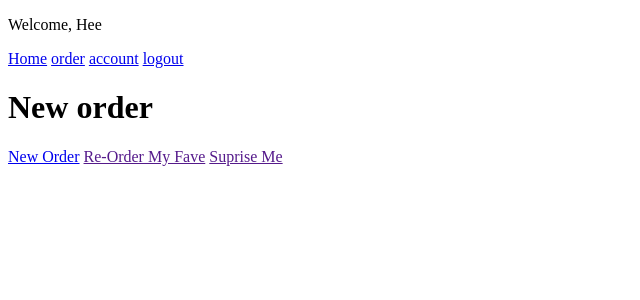
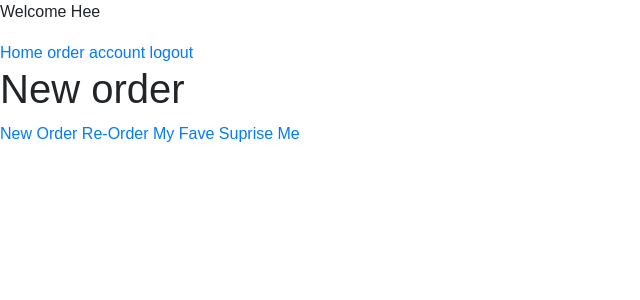
Before and after one commit to codingdojo-projects-algos-06-19/cliff_heej_ars, a Flask app: page /dashboard in a window 1280 px wide. Shown: the top 300 px of the page, without its empty margins (0-640 px from the left). Run offline with Flask 2, Linux system fonts and the light colour scheme; a user stored in the database is signed in; data comes from the database, SQL or seed files in the repository; some libraries are stand-ins or nearby versions.

Commit message:
More CSS & HTML
added static file for 3 html pages

```diff
--- /dev/null
+++ b/static/my_style.css
@@ -0,0 +1,6 @@
+*{
+    margin:auto;
+    padding:0px;
+    font-family: sans-serif;
+    background-image:
+}
--- a/templates/dashboard.html
+++ b/templates/dashboard.html
@@ -5,9 +5,12 @@
     <meta name="viewport" content="width=device-width, initial-scale=1.0">
     <meta http-equiv="X-UA-Compatible" content="ie=edge">
     <title>PIZZATIME</title>
+    <link rel="stylesheet" href="https://stackpath.bootstrapcdn.com/bootstrap/4.3.1/css/bootstrap.min.css" integrity="sha384-ggOyR0iXCbMQv3Xipma34MD+dH/1fQ784/j6cY/iJTQUOhcWr7x9JvoRxT2MZw1T" crossorigin="anonymous">
+    <link rel="stylesheet" type="text/css" href="{{ url_for('static', filename='my_style.css') }}">
+
 </head>
 <body>
-    <p>Welcome, {{ user.first_name }}</p>
+    <p>Welcome {{ user.first_name }}</p>
     <a href="{{ url_for('dashboard') }}">Home</a>
     <a href="{{ url_for('order') }}">order</a>
     <a href="{{ url_for('users:account') }}">account</a>
--- a/templates/index.html
+++ b/templates/index.html
@@ -5,6 +5,7 @@
     <meta name="viewport" content="width=device-width, initial-scale=1.0">
     <meta http-equiv="X-UA-Compatible" content="ie=edge">
     <title>PIZZATIME</title>
+    <link rel="stylesheet" href="https://stackpath.bootstrapcdn.com/bootstrap/4.3.1/css/bootstrap.min.css" integrity="sha384-ggOyR0iXCbMQv3Xipma34MD+dH/1fQ784/j6cY/iJTQUOhcWr7x9JvoRxT2MZw1T" crossorigin="anonymous">
 </head>
 <body>
     <h1>PizzaTime GUYS</h1>
--- a/templates/login.html
+++ b/templates/login.html
@@ -5,6 +5,7 @@
     <meta name="viewport" content="width=device-width, initial-scale=1.0">
     <meta http-equiv="X-UA-Compatible" content="ie=edge">
     <title>Login</title>
+    <link rel="stylesheet" href="https://stackpath.bootstrapcdn.com/bootstrap/4.3.1/css/bootstrap.min.css" integrity="sha384-ggOyR0iXCbMQv3Xipma34MD+dH/1fQ784/j6cY/iJTQUOhcWr7x9JvoRxT2MZw1T" crossorigin="anonymous">
 </head>
 <body>
     {% with messages = get_flashed_messages() %}
--- a/templates/new_order.html
+++ b/templates/new_order.html
@@ -5,6 +5,8 @@
     <meta name="viewport" content="width=device-width, initial-scale=1.0">
     <meta http-equiv="X-UA-Compatible" content="ie=edge">
     <title>Document</title>
+    <link rel="stylesheet" href="https://stackpath.bootstrapcdn.com/bootstrap/4.3.1/css/bootstrap.min.css" integrity="sha384-ggOyR0iXCbMQv3Xipma34MD+dH/1fQ784/j6cY/iJTQUOhcWr7x9JvoRxT2MZw1T" crossorigin="anonymous">
+    <link rel="stylesheet" type="text/css" href="{{ url_for('static', filename='my_style.css') }}">
 </head>
 <body>
     <h1>CRAFT-A-PIZZA</h1>
--- a/templates/order.html
+++ b/templates/order.html
@@ -5,6 +5,8 @@
     <meta name="viewport" content="width=device-width, initial-scale=1.0">
     <meta http-equiv="X-UA-Compatible" content="ie=edge">
     <title>Document</title>
+    <link rel="stylesheet" href="https://stackpath.bootstrapcdn.com/bootstrap/4.3.1/css/bootstrap.min.css" integrity="sha384-ggOyR0iXCbMQv3Xipma34MD+dH/1fQ784/j6cY/iJTQUOhcWr7x9JvoRxT2MZw1T" crossorigin="anonymous">
+    <link rel="stylesheet" type="text/css" href="{{ url_for('static', filename='my_style.css') }}">
 </head>
 <body>
     <h1>Order</h1>
--- a/templates/register.html
+++ b/templates/register.html
@@ -5,6 +5,7 @@
     <meta name="viewport" content="width=device-width, initial-scale=1.0">
     <meta http-equiv="X-UA-Compatible" content="ie=edge">
     <title>Register</title>
+    <link rel="stylesheet" href="https://stackpath.bootstrapcdn.com/bootstrap/4.3.1/css/bootstrap.min.css" integrity="sha384-ggOyR0iXCbMQv3Xipma34MD+dH/1fQ784/j6cY/iJTQUOhcWr7x9JvoRxT2MZw1T" crossorigin="anonymous">
 </head>
 <body>
 
--- a/templates/user_account.html
+++ b/templates/user_account.html
@@ -5,6 +5,7 @@
     <meta name="viewport" content="width=device-width, initial-scale=1.0">
     <meta http-equiv="X-UA-Compatible" content="ie=edge">
     <title>Document</title>
+    <link rel="stylesheet" href="https://stackpath.bootstrapcdn.com/bootstrap/4.3.1/css/bootstrap.min.css" integrity="sha384-ggOyR0iXCbMQv3Xipma34MD+dH/1fQ784/j6cY/iJTQUOhcWr7x9JvoRxT2MZw1T" crossorigin="anonymous">
 </head>
 <body>
         <a href="{{ url_for('dashboard') }}">Home</a>
```
